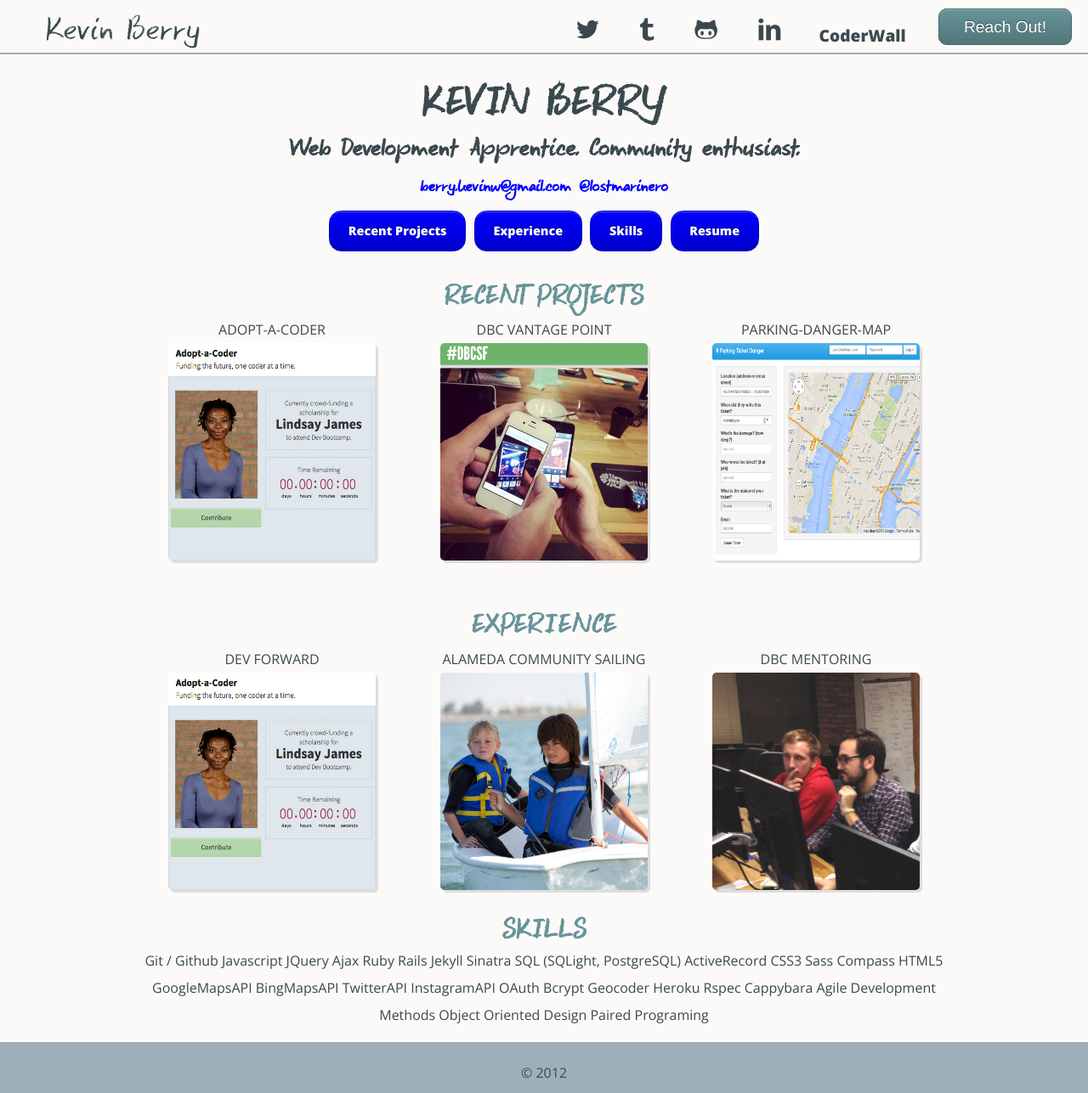
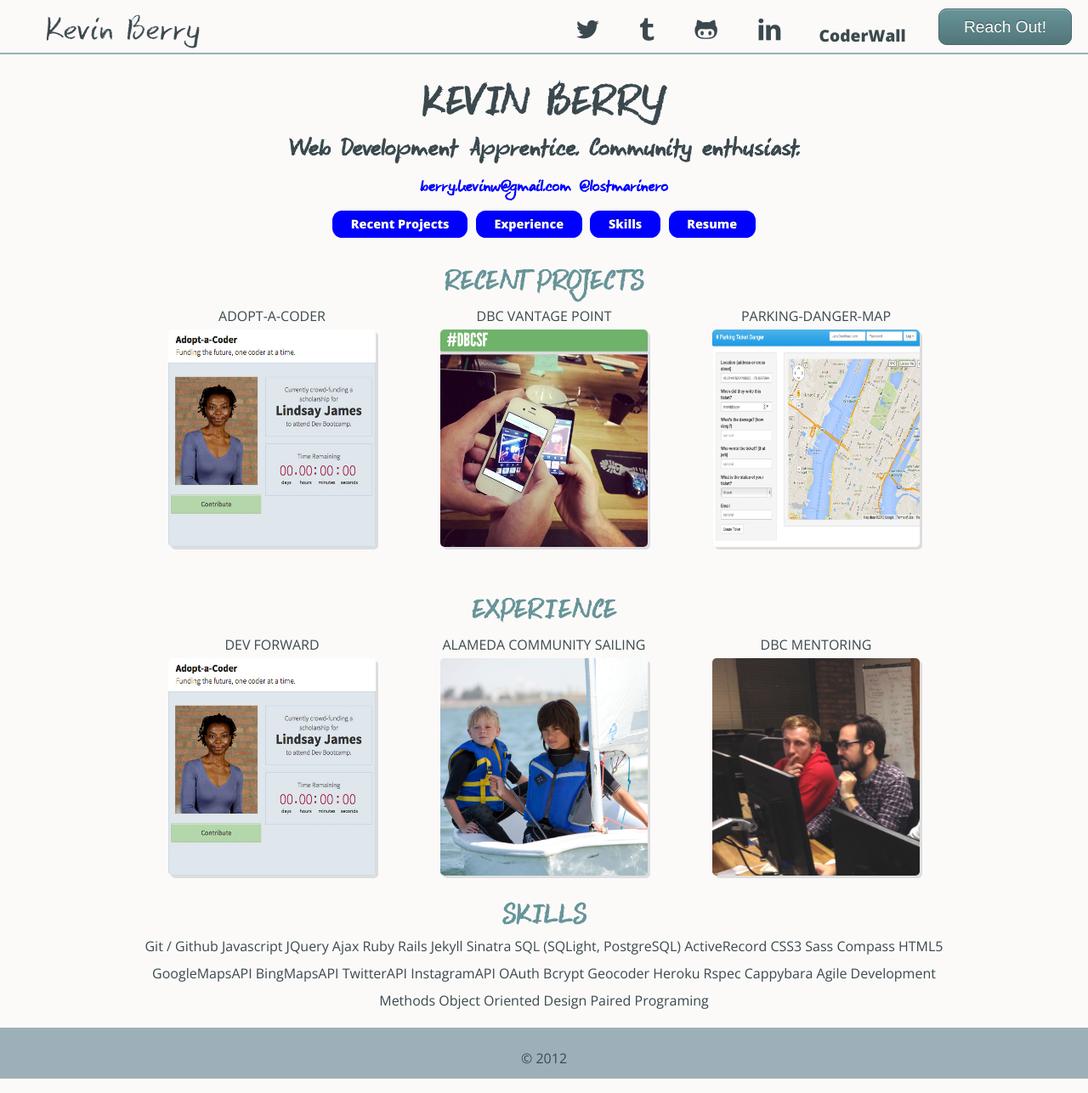
Before and after one commit to kbsail/kbsail-kbsail.github.io, a Jekyll site: the page built from index.html, in a window 1280 px wide. Shown: the whole page at 85% size. Built offline with Jekyll 4.4.1, drawn with Linux system fonts in a browser that asks for light colours; some web fonts are replaced; Markdown is read by kramdown in place of the engine named in the settings.

Commit message:
added line height resize for main page button

```diff
--- a/assets/css/screen.css
+++ b/assets/css/screen.css
@@ -327,46 +327,33 @@ header {
           padding: 0.5em 1.5em;
           display: inline-block;
           cursor: pointer;
-          -webkit-border-radius: 1em;
-          -moz-border-radius: 1em;
-          -ms-border-radius: 1em;
-          -o-border-radius: 1em;
-          border-radius: 1em;
+          -webkit-border-radius: 0.8em;
+          -moz-border-radius: 0.8em;
+          -ms-border-radius: 0.8em;
+          -o-border-radius: 0.8em;
+          border-radius: 0.8em;
           *zoom: 1;
           filter: progid:DXImageTransform.Microsoft.gradient(gradientType=0, startColorstr='#FF0000FF', endColorstr='#FF000099');
-          background: -webkit-gradient(linear, 50% 0%, 50% 100%, color-stop(0%, #0000ff), color-stop(100%, #0000cc));
-          background: -webkit-linear-gradient(#0000ff, #0000cc);
-          background: -moz-linear-gradient(#0000ff, #0000cc);
-          background: -o-linear-gradient(#0000ff, #0000cc);
-          background: linear-gradient(#0000ff, #0000cc);
-          -webkit-box-shadow: #4d4dff 0 1px 0 inset;
-          -moz-box-shadow: #4d4dff 0 1px 0 inset;
-          box-shadow: #4d4dff 0 1px 0 inset;
-          border: 1px solid #0000b3;
+          background-color: blue;
+          border: 0;
           color: white;
-          text-shadow: #00007a 0 -1px 0;
+          text-shadow: navy 0 -1px 0;
+          line-height: 1.2em;
           font-family: 'Open Sans', sans-serif; }
           /* line 15, ../../../.rvm/gems/ruby-2.0.0-p247/gems/sassy-buttons-0.2.6/stylesheets/sassy-buttons/_sassy-button-pseudo-states.sass */
           .page .front-page .nav-links li a:hover {
             text-decoration: none; }
-          /* line 36, ../../../.rvm/gems/ruby-2.0.0-p247/gems/sassy-buttons-0.2.6/stylesheets/sassy-buttons/_sassy-button-pseudo-states.sass */
+          /* line 42, ../../../.rvm/gems/ruby-2.0.0-p247/gems/sassy-buttons-0.2.6/stylesheets/sassy-buttons/_sassy-button-pseudo-states.sass */
           .page .front-page .nav-links li a:hover {
-            background-color: #0000b3;
-            background: -webkit-gradient(linear, 50% 0%, 50% 100%, color-stop(0%, #0000e6), color-stop(100%, #0000b3));
-            background: -webkit-linear-gradient(#0000e6, #0000b3);
-            background: -moz-linear-gradient(#0000e6, #0000b3);
-            background: -o-linear-gradient(#0000e6, #0000b3);
-            background: linear-gradient(#0000e6, #0000b3); }
-          /* line 39, ../../../.rvm/gems/ruby-2.0.0-p247/gems/sassy-buttons-0.2.6/stylesheets/sassy-buttons/_sassy-button-pseudo-states.sass */
+            background-color: #0000e6; }
+          /* line 44, ../../../.rvm/gems/ruby-2.0.0-p247/gems/sassy-buttons-0.2.6/stylesheets/sassy-buttons/_sassy-button-pseudo-states.sass */
           .page .front-page .nav-links li a:active {
-            -webkit-box-shadow: #0000a3 0 1px 2px inset;
-            -moz-box-shadow: #0000a3 0 1px 2px inset;
-            box-shadow: #0000a3 0 1px 2px inset; }
+            background-color: #0000d6; }
           /* line 6, ../../../.rvm/gems/ruby-2.0.0-p247/gems/sassy-buttons-0.2.6/stylesheets/sassy-buttons/_sassy-button-pseudo-states.sass */
           .page .front-page .nav-links li a.disabled, .page .front-page .nav-links li a[disabled] {
             filter: progid:DXImageTransform.Microsoft.Alpha(Opacity=60);
             opacity: 0.6;
-            background: #0000cc;
+            background: false;
             cursor: default;
             -webkit-box-shadow: none;
             -moz-box-shadow: none;
@@ -376,7 +363,7 @@ header {
             padding: 0 !important;
             margin: -1px !important; }
 
-/* line 181, ../scss/screen.scss */
+/* line 182, ../scss/screen.scss */
 .footer-wrapper {
   width: 100%;
   text-align: center;
@@ -384,19 +371,19 @@ header {
   height: 30px;
   padding: 20px 0 10px 0; }
 
-/* line 191, ../scss/screen.scss */
+/* line 192, ../scss/screen.scss */
 h1 {
   font-size: 3.4em;
   line-height: 100%;
   margin-bottom: 0.2em;
   width: 100%; }
 
-/* line 198, ../scss/screen.scss */
+/* line 199, ../scss/screen.scss */
 h2 {
   font-size: 2em;
   line-height: 100%; }
 
-/* line 203, ../scss/screen.scss */
+/* line 204, ../scss/screen.scss */
 h3 {
   font-family: 'Keswick', script;
   font-size: 2em;
@@ -405,34 +392,34 @@ h3 {
   line-height: 100%;
   text-transform: uppercase; }
 
-/* line 212, ../scss/screen.scss */
+/* line 213, ../scss/screen.scss */
 h6 {
   text-transform: uppercase; }
 
-/* line 216, ../scss/screen.scss */
+/* line 217, ../scss/screen.scss */
 li {
   margin-bottom: 0.2em; }
 
-/* line 221, ../scss/screen.scss */
+/* line 222, ../scss/screen.scss */
 .icon {
   font-weight: normal;
   padding-top: 0; }
-  /* line 224, ../scss/screen.scss */
+  /* line 225, ../scss/screen.scss */
   .icon:before {
     font-family: 'entypo';
     font-size: 3em;
     content: attr(data-icon);
     speak: none; }
-  /* line 230, ../scss/screen.scss */
+  /* line 231, ../scss/screen.scss */
   .icon.list-link:before {
     font-size: 1.75em; }
 
-/* line 235, ../scss/screen.scss */
+/* line 236, ../scss/screen.scss */
 .coderwall {
   vertical-align: top;
   font-weight: bold; }
 
-/* line 243, ../scss/screen.scss */
+/* line 244, ../scss/screen.scss */
 .project-row h3 {
   margin-top: 0.8em;
   line-height: 1.2em;
@@ -443,7 +430,7 @@ li {
   width: 100%;
   overflow: hidden;
   *zoom: 1; }
-/* line 250, ../scss/screen.scss */
+/* line 251, ../scss/screen.scss */
 .project-row ul {
   width: 100%;
   float: left;
@@ -452,7 +439,7 @@ li {
   width: 100%;
   overflow: hidden;
   *zoom: 1; }
-  /* line 254, ../scss/screen.scss */
+  /* line 255, ../scss/screen.scss */
   .project-row ul li {
     height: 20em;
     display: inline;
@@ -477,7 +464,7 @@ li {
     .project-row ul li:nth-child(3n + 3) {
       margin-left: 67.79661%;
       clear: none; }
-    /* line 259, ../scss/screen.scss */
+    /* line 260, ../scss/screen.scss */
     .project-row ul li a img {
       width: 80%;
       height: 80%;
@@ -486,6 +473,6 @@ li {
       -moz-box-shadow: 3px 3px 0 #ddd;
       -webkit-box-shadow: 3px 3px 0 #ddd; }
 
-/* line 272, ../scss/screen.scss */
+/* line 273, ../scss/screen.scss */
 .experience li {
   display: inline; }
--- a/assets/scss/screen.scss
+++ b/assets/scss/screen.scss
@@ -169,7 +169,8 @@ header {
       display: inline;
       padding-top: 1em;
       a {
-        @include sassy-button("simple", 1em, 0.6em, blue);
+        @include sassy-button("flat", 0.8em, .6em, blue);
+        line-height: 1.2em;
         font-family: 'Open Sans', sans-serif;
       }
     }
```
